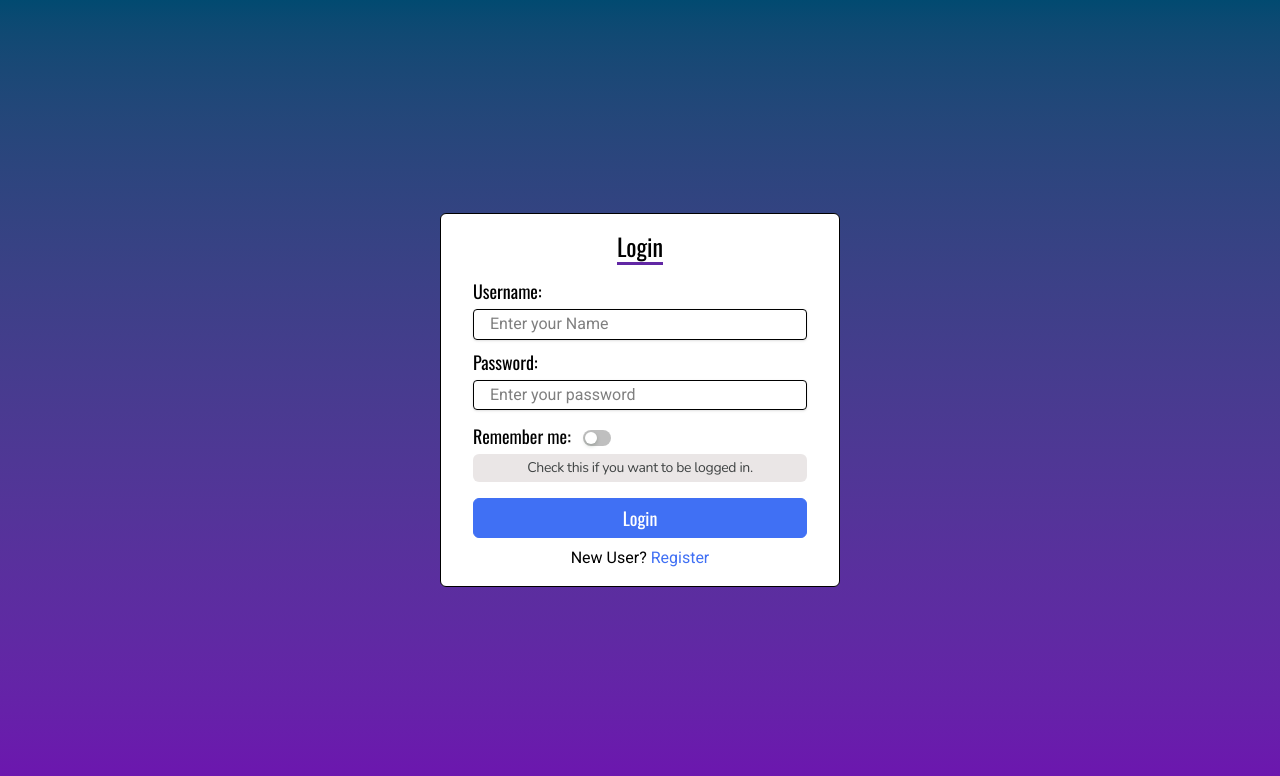
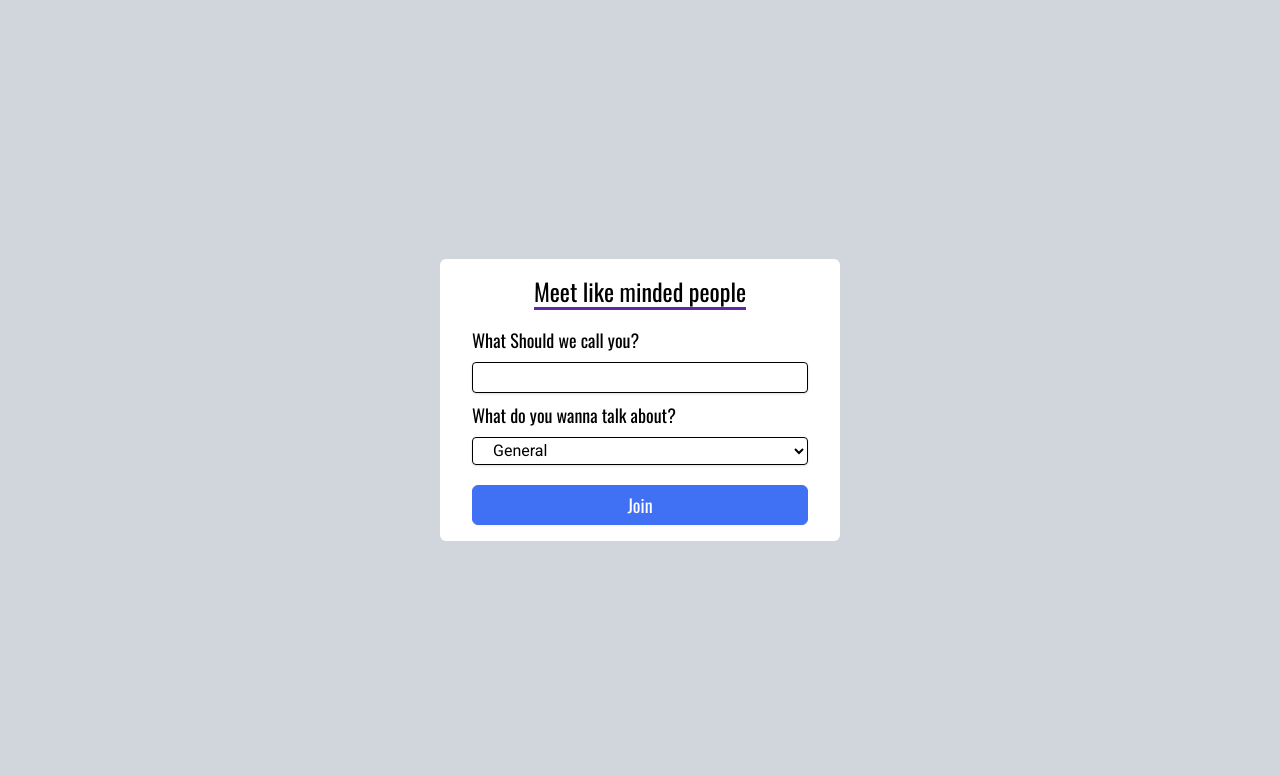
Before and after one commit to Abhay212121/ChatZy, a React (Vite) app: page / in a window 1280 px wide. Before the commit this address led to /login. Shown: the top 776 px of the page. Built offline with nearby package versions, Linux system fonts and the light colour scheme; no server answers; a web font is replaced by a local one.

Commit message:
done with the welcome component.

```diff
--- a/package.json
+++ b/package.json
@@ -10,6 +10,8 @@
     "preview": "vite preview"
   },
   "dependencies": {
+    "@mdi/js": "^7.4.47",
+    "@mdi/react": "^1.6.1",
     "@tailwindcss/vite": "^4.1.10",
     "antd": "^5.26.1",
     "axios": "^1.10.0",
--- a/src/App.jsx
+++ b/src/App.jsx
@@ -2,6 +2,7 @@ import { BrowserRouter, Route, Routes } from "react-router-dom";
 import { Home } from "./components/Home";
 import { Signup } from "./components/Signup";
 import { Login } from "./components/Login";
+import { Welcome } from "./components/Welcome";
 
 function App() {
   return (
@@ -9,7 +10,7 @@ function App() {
       <Routes>
         <Route
           path="/"
-          element={<Home />}
+          element={<Welcome />}
         />
         <Route
           path="/signup"
@@ -19,6 +20,10 @@ function App() {
           path="/login"
           element={<Login />}
         />
+        <Route
+          path="/:groupId"
+          element={<Home />}
+        />
       </Routes>
     </BrowserRouter>
   );
--- /dev/null
+++ b/src/components/BottomSection.jsx
@@ -0,0 +1,14 @@
+export function BottomSection() {
+  return (
+    <div className="bg-gradient-to-r to-sky-900  via-purple-800 from-purple-800 h-20 flex items-center px-12 gap-20 rounded-b-xl">
+      <input
+        type="text"
+        placeholder="Enter your message"
+        className="bg-white w-full font-body px-4 py-[0.7%] rounded-sm shadow cursor-pointer hover:shadow-md  focus:cursor-default focus:outline-0 h-10"
+      />
+      <button className="font-head1  h-10 w-20 rounded-sm cursor-pointer p-2 text-black bg-indigo-300">
+        Send
+      </button>
+    </div>
+  );
+}
--- /dev/null
+++ b/src/components/Chatwindow.jsx
@@ -0,0 +1,7 @@
+export function Chatwindow() {
+  return (
+    <div className="bg-white w-full">
+      <p>This is chat window.</p>
+    </div>
+  );
+}
--- a/src/components/Form.jsx
+++ b/src/components/Form.jsx
@@ -84,11 +84,11 @@ export function Form({ isSignUp = false, userData, setUserData }) {
         console.log("Form sent!");
         if (response?.data?.status == 200) {
           localStorage.setItem("token", response.data.token);
+          localStorage.setItem("nickname", response.data.userName);
+          localStorage.setItem("userId", response.data.userId);
           resetForm();
-          message.success(`Welcome ${response.data.userName}!`);
           navigate("/");
         } else {
-          message.error("Login failed!");
           setValidationErrors(response.data.msg);
         }
       } catch (error) {
--- a/src/components/Home.jsx
+++ b/src/components/Home.jsx
@@ -2,6 +2,10 @@ import axios from "axios";
 import { serverAddress } from "../constants/serverAddress";
 import { useNavigate } from "react-router-dom";
 import { useEffect } from "react";
+import { TopSection } from "./TopSection";
+import { Sidebar } from "./Sidebar";
+import { BottomSection } from "./BottomSection";
+import { Chatwindow } from "./Chatwindow";
 
 export function Home() {
   const navigate = useNavigate();
@@ -30,8 +34,15 @@ export function Home() {
   }, [navigate]);
 
   return (
-    <>
-      <p className="text-4xl">Welcome</p>
-    </>
+    <div className="bg-gray-300 h-screen flex items-center justify-center">
+      <div className="h-fit w-[70%] bg-white rounded-3xl">
+        <TopSection />
+        <div className="h-125 flex">
+          <Sidebar />
+          <Chatwindow />
+        </div>
+        <BottomSection />
+      </div>
+    </div>
   );
 }
--- /dev/null
+++ b/src/components/Sidebar.jsx
@@ -0,0 +1,18 @@
+import Icon from "@mdi/react";
+import { mdiSofaSingle } from "@mdi/js";
+
+export function Sidebar() {
+  return (
+    <div className="w-90 bg-purple-300 h-full">
+      <div className="flex items-center gap-4">
+        <div className="text-white">
+          <Icon
+            path={mdiSofaSingle}
+            size={1}
+          />
+        </div>
+        <p className="font-h1">Room Name:</p>
+      </div>
+    </div>
+  );
+}
--- /dev/null
+++ b/src/components/TopSection.jsx
@@ -0,0 +1,10 @@
+export function TopSection() {
+  return (
+    <div className="bg-gradient-to-r to-sky-900  via-purple-800 from-purple-800 h-15 items-center flex px-10 py-10 rounded-t-xl justify-between">
+      <p className="text-4xl font-head1  text-white">ChatZy</p>
+      <button className="font-head1 rounded-sm cursor-pointer py-1 px-2 text-black bg-indigo-300 text-xl">
+        Leave room
+      </button>
+    </div>
+  );
+}
--- /dev/null
+++ b/src/components/Welcome.jsx
@@ -0,0 +1,94 @@
+import { Button } from "antd";
+import axios from "axios";
+import { useState } from "react";
+import { serverAddress } from "../constants/serverAddress";
+import { useNavigate } from "react-router-dom";
+
+export function Welcome() {
+  const [nickName, setNickName] = useState(localStorage.getItem("nickname"));
+  const [groupId, setGroupId] = useState(1);
+  const [loading, setLoading] = useState(false);
+  const navigate = useNavigate();
+
+  const handleJoinClick = async () => {
+    setLoading(true);
+    const userId = localStorage.getItem("userId");
+    try {
+      const response = await axios.post(`${serverAddress}/user/setnickname`, {
+        nickName,
+        userId,
+      });
+      if (response.data.status == 200) {
+        navigate(`/${groupId}`);
+      } else {
+        console.error("There was an error from server!");
+      }
+    } catch (error) {
+      console.log(error);
+    } finally {
+      setLoading(false);
+    }
+  };
+
+  return (
+    <div className="flex items-center justify-center h-screen bg-[#D1D5DC]">
+      <div className="w-100 flex flex-col gap-2 px-8 py-4 bg-white rounded-md ">
+        <p className="group relative text-2xl cursor-default w-fit mx-auto font-head1 mb-2 border-b-3   text-center border-[#6127A4]">
+          Meet like minded people
+        </p>
+        <div className="flex flex-col gap-2">
+          <label
+            htmlFor="nickName"
+            className="font-head1 text-lg group relative w-fit"
+          >
+            What Should we call you?
+            <span className="absolute bottom-0 left-0 h-[2px] w-0 bg-[#4070F4] transition-all duration-500 group-hover:w-full group-focus-within:w-full"></span>
+          </label>
+          <input
+            type="text"
+            className="font-body border px-4 py-[0.7%] rounded-sm shadow cursor-pointer hover:shadow-md focus:outline-0 focus:cursor-default transition duration-200 w-full  "
+            value={nickName}
+            onChange={(e) => {
+              setNickName(e.target.value);
+            }}
+          />
+        </div>
+        <div className="flex flex-col gap-2 mb-2">
+          <label
+            htmlFor="groupName"
+            className="font-head1 text-lg group relative w-fit"
+          >
+            What do you wanna talk about?
+            <span className="absolute bottom-0 left-0 h-[2px] w-0 bg-[#4070F4] transition-all duration-500 group-hover:w-full group-focus-within:w-full"></span>
+          </label>
+          <select
+            name="groupName"
+            id="groupName"
+            onChange={(e) => {
+              setGroupId(Number(e.target.value));
+            }}
+            className="font-body border px-4 py-[0.7%] rounded-sm shadow cursor-pointer hover:shadow-md focus:outline-0 focus:cursor-default transition duration-200 w-full  "
+          >
+            <option value="1">General</option>
+            <option value="2">Stoicism</option>
+            <option value="3">Life Vision</option>
+            <option value="4">Emotional Resilience</option>
+            <option value="5">Growth Mindset</option>
+          </select>
+        </div>
+        <Button
+          onClick={handleJoinClick}
+          disabled={loading}
+          style={{
+            backgroundColor: "#4070F4",
+            borderColor: "#4070F4",
+            color: "white",
+          }}
+          className="mt-1 !h-10 !font-head1 !text-lg hover:!border-0 hover:!bg-[#4070f4e6]"
+        >
+          Join
+        </Button>
+      </div>
+    </div>
+  );
+}
```
Also changed, not shown: 1 other file (tests, documents, lock files or other folders).
